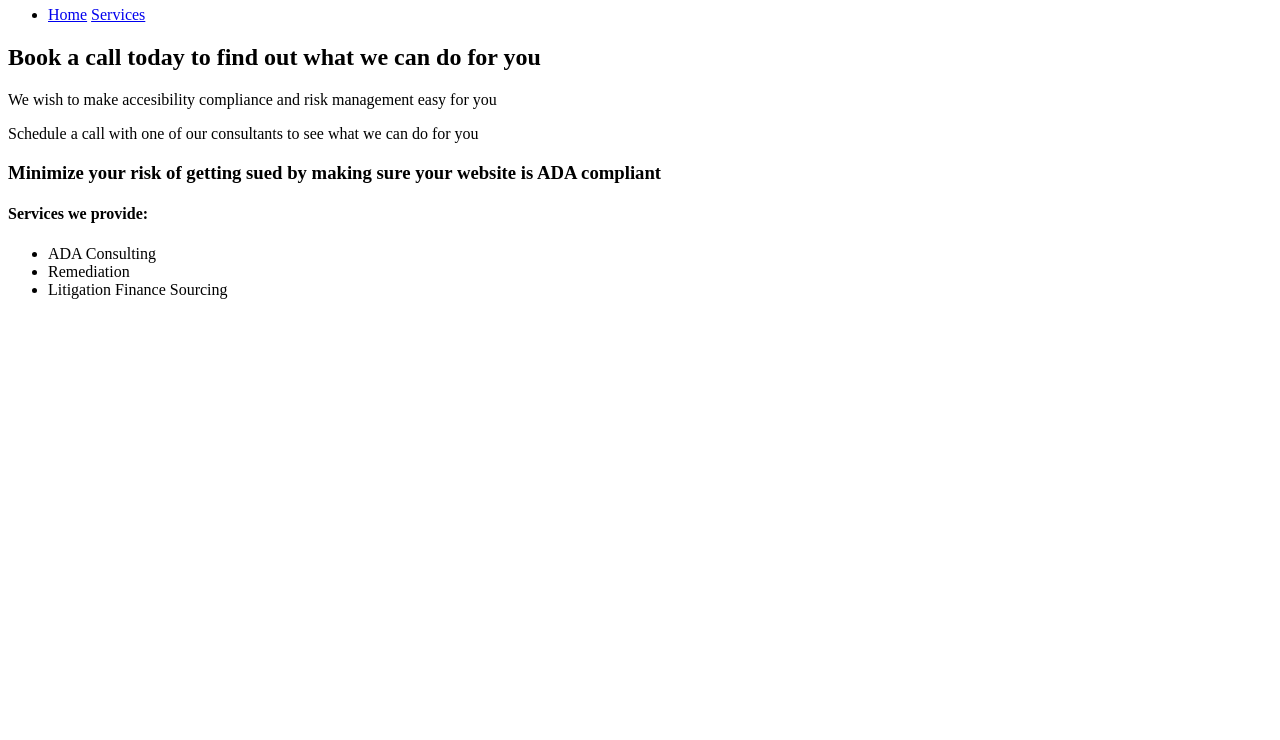
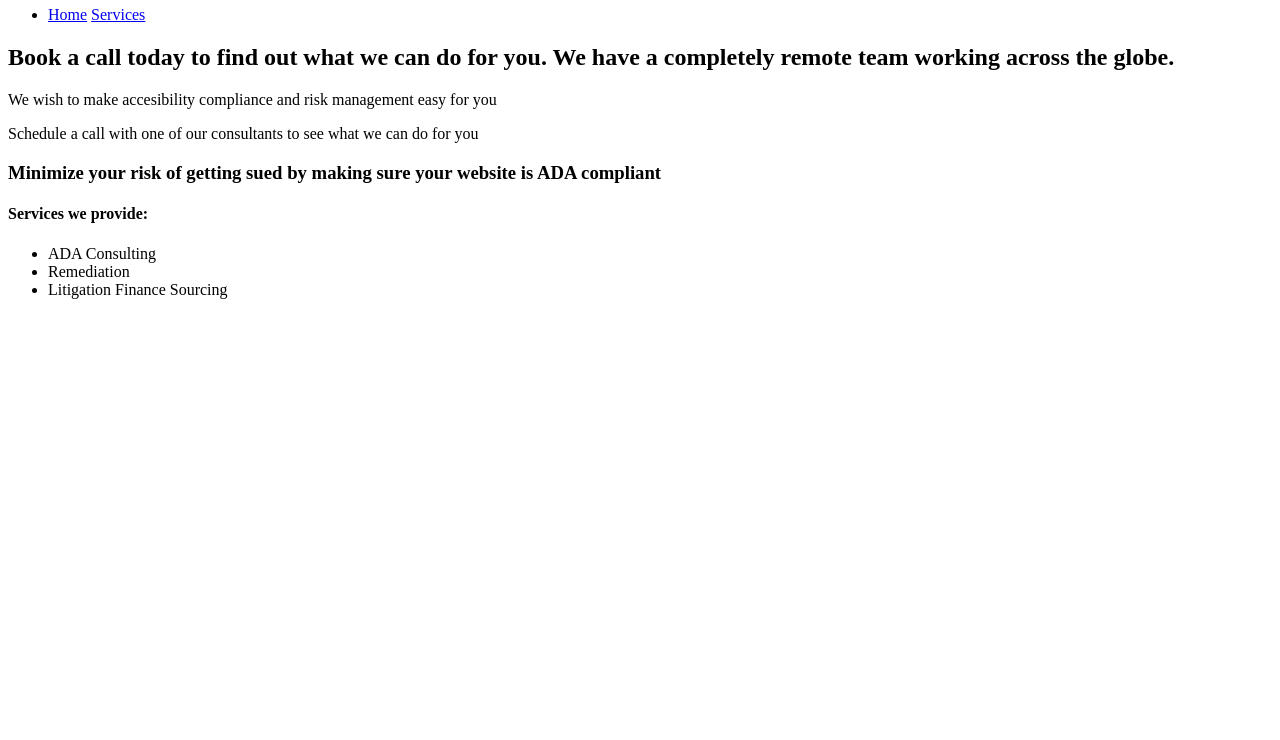
Before and after one commit to kunmoon/Axco, a plain HTML site: page index.html in a window 1280 px wide. Shown: the part 60-800 px from the top of the page. Drawn offline with Linux system fonts and the light colour scheme.

Commit message:
second commit

```diff
--- a/index.html
+++ b/index.html
@@ -16,7 +16,7 @@
 
 
 
-		<h2> Book a call today to find out what we can do for you </h2>
+		<h2> Book a call today to find out what we can do for you. We have a completely remote team working across the globe. </h2>
 		<p> We wish to make accesibility compliance and risk management easy for you </p>
 			<p>Schedule a call with one of our consultants to see what we can do for you </p>
 
```
